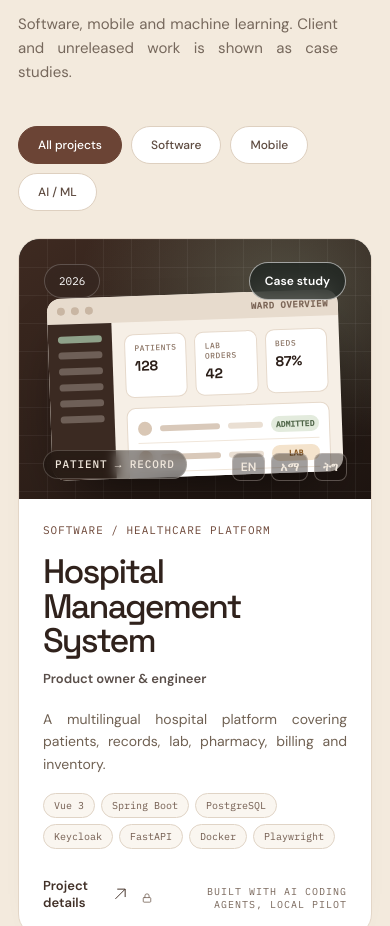
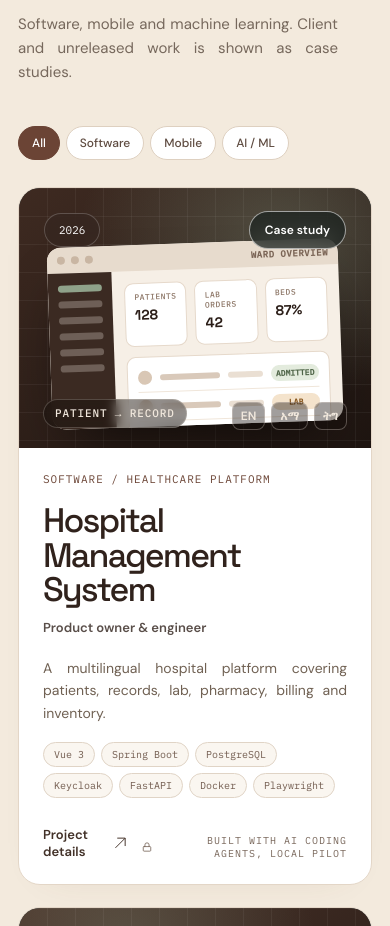
Before and after one commit to Robel-GH/robel-gh.github.io, a Vue app: page /projects in a window 390 px wide. Shown: the part 2883-3809 px from the top of the page. Built offline with nearby package versions, Linux system fonts and the light colour scheme.

Commit message:
Keep the project filters on one row on phones

```diff
--- a/src/components/projects/ProjectsSection.vue
+++ b/src/components/projects/ProjectsSection.vue
@@ -36,7 +36,11 @@
           :aria-pressed="filter === option.value"
           @click="filter = option.value"
         >
-          {{ option.label }}
+          <span :class="{ 'filter-full': option.shortLabel }">{{ option.label }}</span>
+          <span
+            v-if="option.shortLabel"
+            class="filter-short"
+          >{{ option.shortLabel }}</span>
         </button>
       </div>
 
@@ -113,6 +117,26 @@ const { openProject } = useProjectDialog()
 </script>
 
 <style scoped>
+/* Phones: the four filters share one row ("All projects" becomes "All"). */
+.filter-short {
+  display: none;
+}
+@media (max-width: 760px) {
+  .filter-bar {
+    flex-wrap: nowrap;
+    gap: 6px;
+  }
+  .filter {
+    padding: 8px 13px;
+    white-space: nowrap;
+  }
+  .filter-full {
+    display: none;
+  }
+  .filter-short {
+    display: inline;
+  }
+}
 .other-work {
   margin-top: 70px;
   border-top: 1px solid rgba(160, 170, 160, .3);
--- a/src/data/projects.js
+++ b/src/data/projects.js
@@ -5,7 +5,7 @@
 // `categories` drive the filter: software, ai, mobile.
 
 export const projectFilters = [
-  { value: 'all', label: 'All projects' },
+  { value: 'all', label: 'All projects', shortLabel: 'All' },
   { value: 'software', label: 'Software' },
   { value: 'mobile', label: 'Mobile' },
   { value: 'ai', label: 'AI / ML' },
```
